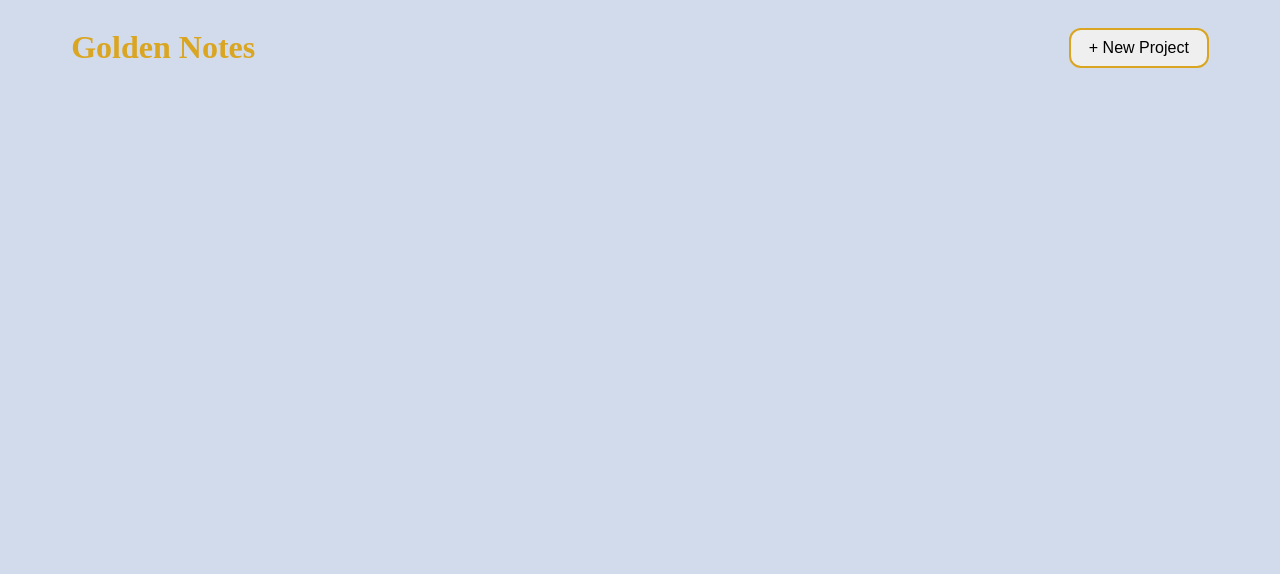
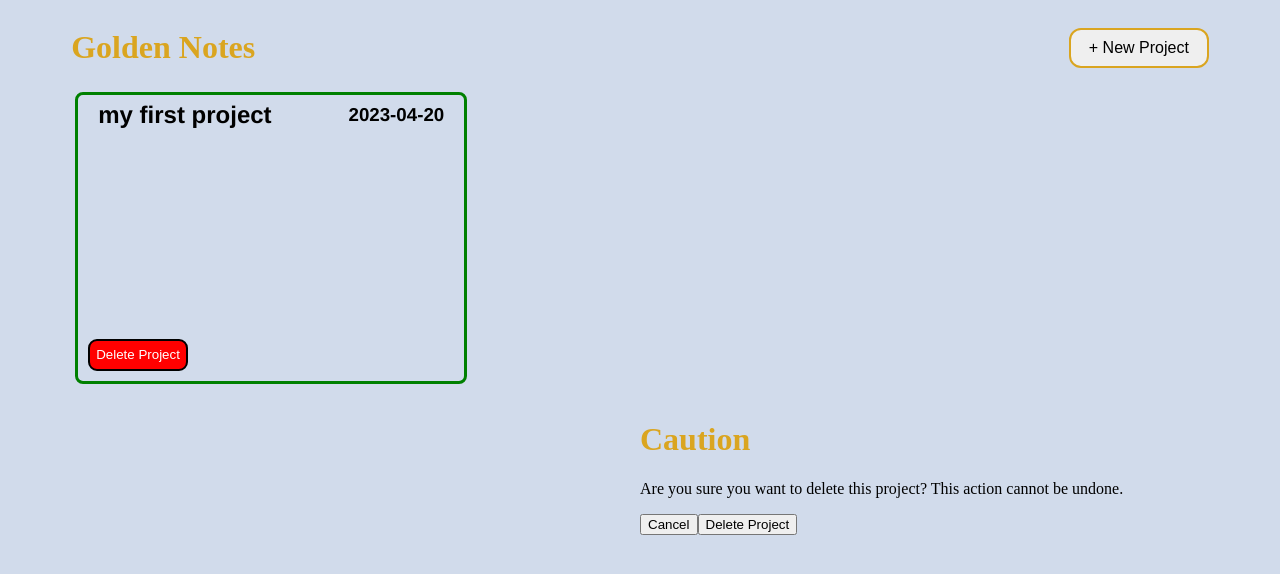
Before and after one commit to grantgolden13/to-do-list, a website built with webpack: page dist/index.html in a window 1280 px wide. Both pictures are taken after a click on the button "Delete Project". Built offline with nearby package versions, Linux system fonts and the light colour scheme.

Commit message:
add an alert for delete buttons (not styled yet)

```diff
--- a/src/projects.js
+++ b/src/projects.js
@@ -1,9 +1,47 @@
+const content = document.getElementById('content');
 const projects = [];
 
 const Project = function Project(name, priority, dueDate) {
     this.name = name;
     this.priority = priority;
     this.dueDate = dueDate;
+}
+
+const createDeleteAlert = function(elem) {
+    const alertModal = document.createElement('div');
+    alertModal.classList.add('alert-modal');
+
+    const alertContainer = document.createElement('div');
+    alertContainer.classList.add('alert-container');
+
+    const alerth1 = document.createElement('h1');
+    alerth1.textContent = "Caution";
+
+    const alertp = document.createElement('p');
+    alertp.textContent = "Are you sure you want to delete this project? This action cannot be undone.";
+
+    const cancelButton = document.createElement('button');
+    cancelButton.textContent = "Cancel";
+    cancelButton.addEventListener('click', (e) => {
+        e.target.parentElement.style.display = "none";
+    });
+
+    const deleteButton = document.createElement('button');
+    deleteButton.id = "deleteProject";
+    deleteButton.textContent = "Delete Project";
+    deleteButton.addEventListener('click', (e) => {
+        const index = projects.indexOf(elem);
+        projects.splice(index, 1);
+        elem.remove();
+        e.target.parentElement.style.display = "none";
+    })
+
+    alertContainer.appendChild(alerth1);
+    alertContainer.appendChild(alertp);
+    alertContainer.appendChild(cancelButton);
+    alertContainer.appendChild(deleteButton);
+
+    content.appendChild(alertContainer);
 }
 
 const createDeleteBtn = function() {
@@ -16,9 +54,7 @@ const createDeleteBtn = function() {
     deleteBtn.classList.add('delete-btn');
     deleteBtn.addEventListener('click', (e) => {
         const projectToDelete = e.target.parentElement.parentElement;
-        const index = projects.indexOf(projectToDelete);
-        projects.splice(index, 1);
-        projectToDelete.remove();
+        createDeleteAlert(projectToDelete);
     });
     deleteBtnDiv.appendChild(deleteBtn);
     return deleteBtnDiv;
@@ -74,7 +110,6 @@ const renderProjectsToDOM = function() {
 }
 
 const loadProjects = function() {
-    const content = document.getElementById('content');
 
     const projectGrid = document.createElement('div');
     projectGrid.classList.add('project-grid');
--- a/src/style.css
+++ b/src/style.css
@@ -31,7 +31,7 @@ h1 {
 
 .new-project-button:hover,
 .delete-btn:hover {
-    transform: scale(1.05);
+    transform: scale(1.08);
 }
 
 .modal {
@@ -143,3 +143,9 @@ header > h3 {
 .delete-btn-container {
     margin: 10px
 }
+
+.alert-container {
+    position: absolute;
+    top: 50%;
+    left: 50%;
+}
```
Also changed, not shown: dist/bundle.js.
